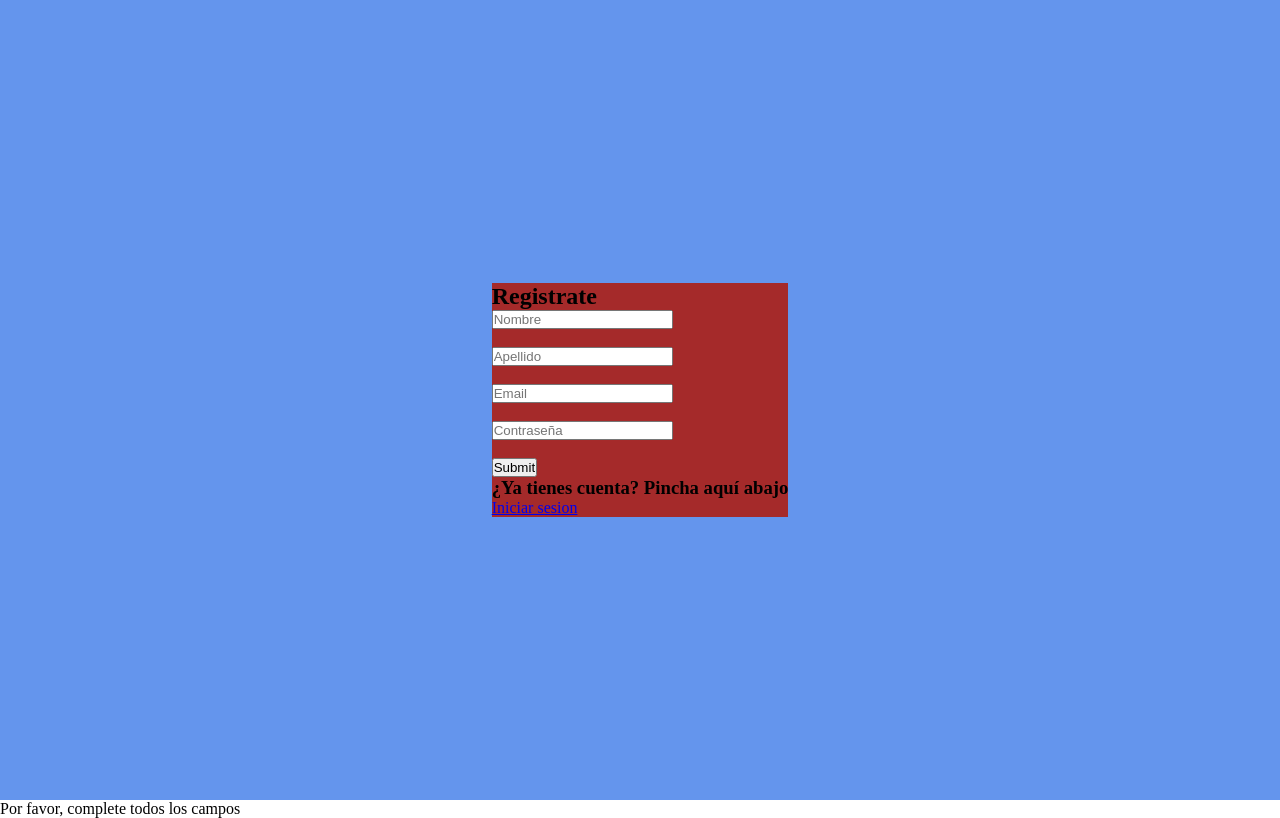
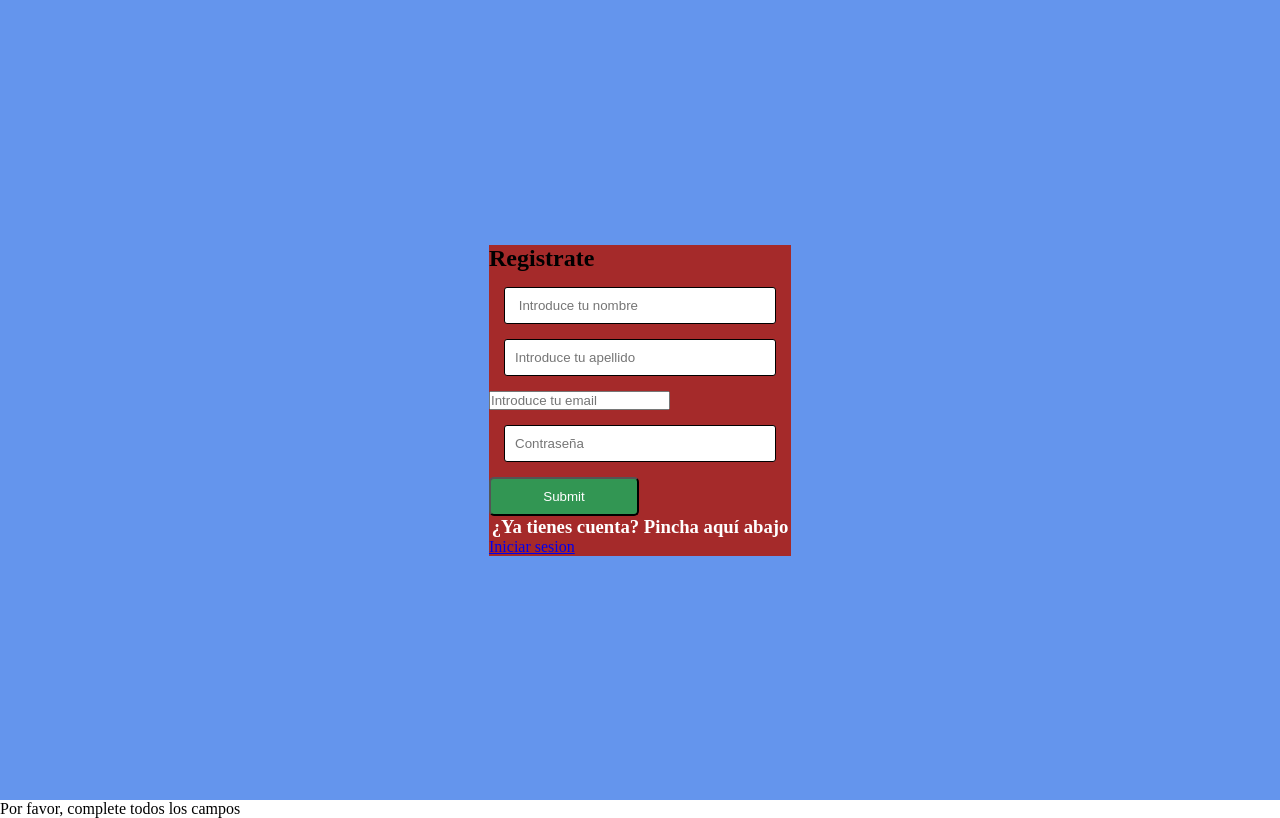
Before and after one commit to Fidesone/hotel, a PHP site: page /sign_up.php in a window 1280 px wide. Run offline with PHP 8.4, Linux system fonts and the light colour scheme.

Commit message:
css login

```diff
--- a/sass/sign_up.css
+++ b/sass/sign_up.css
@@ -20,4 +20,48 @@
 .container_form_sing_up .container_form {
   background-color: brown;
 }
+
+.container_form_sing_up .container_form .login_form {
+  display: -webkit-box;
+  display: -ms-flexbox;
+  display: flex;
+  -webkit-box-align: center;
+      -ms-flex-align: center;
+          align-items: center;
+  -webkit-box-pack: center;
+      -ms-flex-pack: center;
+          justify-content: center;
+}
+
+.container_form_sing_up .container_form .login_form h3, .container_form_sing_up .container_form .login_form h1 {
+  text-align: center;
+  color: white;
+}
+
+.container_form_sing_up .container_form .login_form input[type='text'], .container_form_sing_up .container_form .login_form input[type='password'], .container_form_sing_up .container_form .login_form input [type='email'] {
+  outline: none;
+  margin: 15px;
+  border-radius: 3px;
+  border: 1px solid black;
+  display: block;
+  padding: 10px;
+  width: 250px;
+}
+
+.container_form_sing_up .container_form .login_form input[type='submit'] {
+  padding: 10px;
+  width: 150px;
+  color: white;
+  background-color: #329653;
+  border-radius: 5px;
+  cursor: pointer;
+}
+
+.container_form_sing_up .container_form .login_form input[type='submit']:hover {
+  background-color: #c2356b;
+}
+
+.container_form_sing_up .container_form .login_form a {
+  text-align: center;
+}
 /*# sourceMappingURL=sign_up.css.map */
--- a/sass/sign_up.scss
+++ b/sass/sign_up.scss
@@ -13,5 +13,40 @@
     .container_form{
         background-color: brown;
 
+
+        .login_form{
+            display:flex;
+            align-items:center;
+            justify-content: center;
+            h3, h1{
+
+                text-align: center;
+                color: white;
+            }
+
+            input[type='text'], input[type='password'], input [type='email']{
+                outline:none;
+                margin: 15px;
+                border-radius: 3px;
+                border: 1px solid black;
+                display: block;
+                padding: 10px;
+                width:250px;
+            }
+            input[type='submit']{
+                padding: 10px;
+                width: 150px;
+                color: white;
+                background-color: rgb(50, 150, 83);
+                border-radius:5px;
+                cursor:pointer;
+            }
+            input[type='submit']:hover{
+                background-color: rgb(194, 53, 107);
+            }
+            a{
+                text-align: center;
+            }
+        }
     }
     }
--- a/sign_up.php
+++ b/sign_up.php
@@ -12,18 +12,20 @@ include 'connection.php';
     <!-- El form se envia a register.php -->
     <div class='container_form_sing_up'>
         <div class='container_form'>
+        <div class='login_form'>
         <form action='sign_up.php'   method="post">
             <h2>Registrate</h2>
-            <input type="text" name='nombre' placeholder='Nombre'> <br><br>
-            <input type="text" name='apellido' placeholder='Apellido'> <br><br>
-            <input type="email" name='email' placeholder='Email'> <br><br>
-            <input type="password" name='password' placeholder='Contraseña'> <br><br>
+            <input type="text" name='nombre' placeholder=' Introduce tu nombre'>
+            <input type="text" name='apellido' placeholder='Introduce tu apellido'>
+            <input type="email" name='email' placeholder='Introduce tu email'>
+            <input type="password" name='password' placeholder='Contraseña'>
             <input type="submit" name='register'>
             <p>
             <h3>¿Ya tienes cuenta? Pincha aquí abajo</h2>
             <a href="login.php">Iniciar sesion</a>
             </p>
         </form>
+    </div>
     </div>
     </div>
     </body>
```
Also changed, not shown: login.php (+14 -11 lines), sass/login.css (+50 -12 lines), sass/login.scss (+43 -11 lines), 2 other files.
